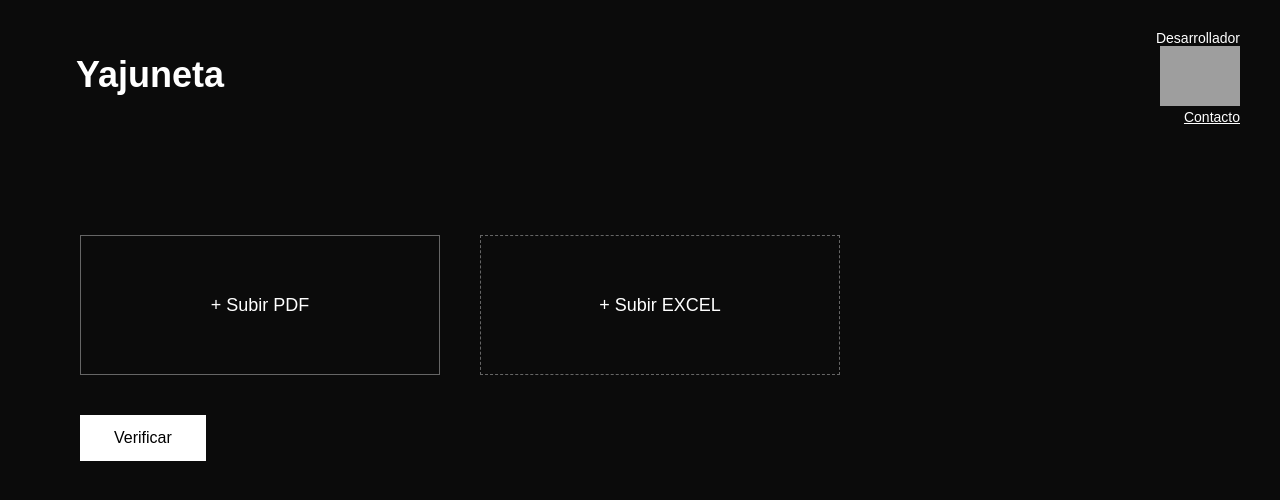
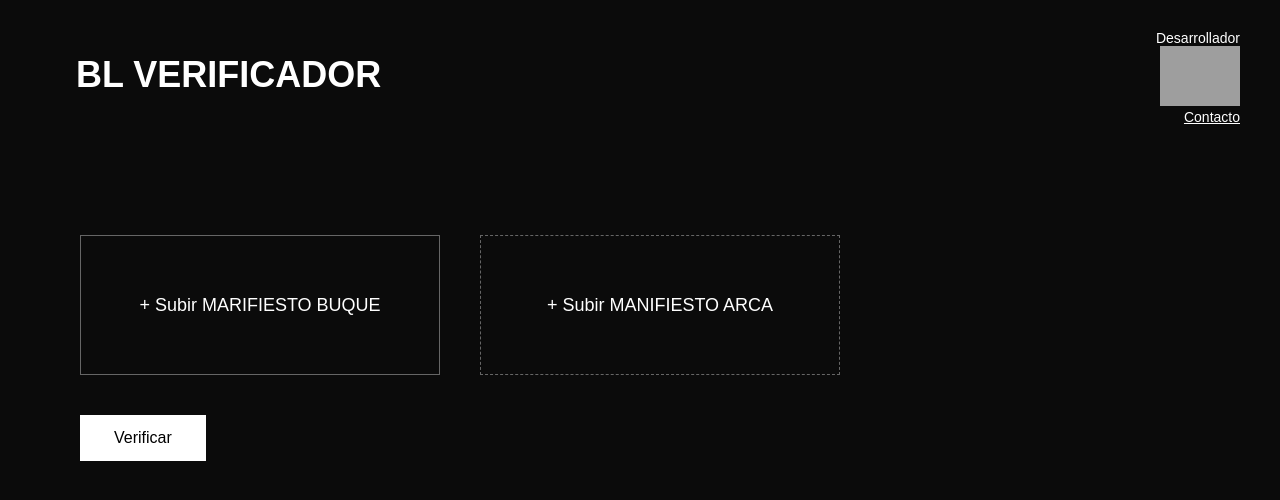
Before and after one commit to JulianRiera/BL, a FastAPI app: page / in a window 1280 px wide. Shown: the top 500 px of the page. Run offline with FastAPI, Linux system fonts and the light colour scheme; grey boxes are pictures that could not be loaded.

Commit message:
Update index.html

```diff
--- a/templates/index.html
+++ b/templates/index.html
@@ -139,7 +139,7 @@ button:disabled {
 <body>
 
 <header>
-  <h1>Yajuneta</h1>
+  <h1>BL VERIFICADOR</h1>
   <div class="dev">
     Desarrollador<br>
     <img src="logoyaju2.png" width= 20%><br>
@@ -157,13 +157,13 @@ button:disabled {
     <!-- PDF -->
     <label class="upload-box">
       <input type="file" name="pdf" accept=".pdf" required>
-      <span id="pdfText">+ Subir PDF</span>
+      <span id="pdfText">+ Subir MARIFIESTO BUQUE</span>
     </label>
 
     <!-- EXCEL -->
     <label class="upload-box dashed">
-      <input type="file" name="excel" accept=".xlsx" required>
-      <span id="excelText">+ Subir EXCEL</span>
+      <input type="file" name="pdf" accept=".pdf" required>
+      <span id="pdfText">+ Subir MANIFIESTO ARCA</span>
     </label>
 
   </div>
@@ -200,10 +200,10 @@ pdfInput.addEventListener("change", () => {
   }
 });
 
-excelInput.addEventListener("change", () => {
-  if (excelInput.files.length) {
-    excelText.innerHTML = `
-      ${excelInput.files[0].name}
+pdfInput.addEventListener("change", () => {
+  if (pdfInput.files.length) {
+    pdfText.innerHTML = `
+      ${pdfInput.files[0].name}
       <div class="success">✔ Archivo subido correctamente</div>
     `;
   }
```
